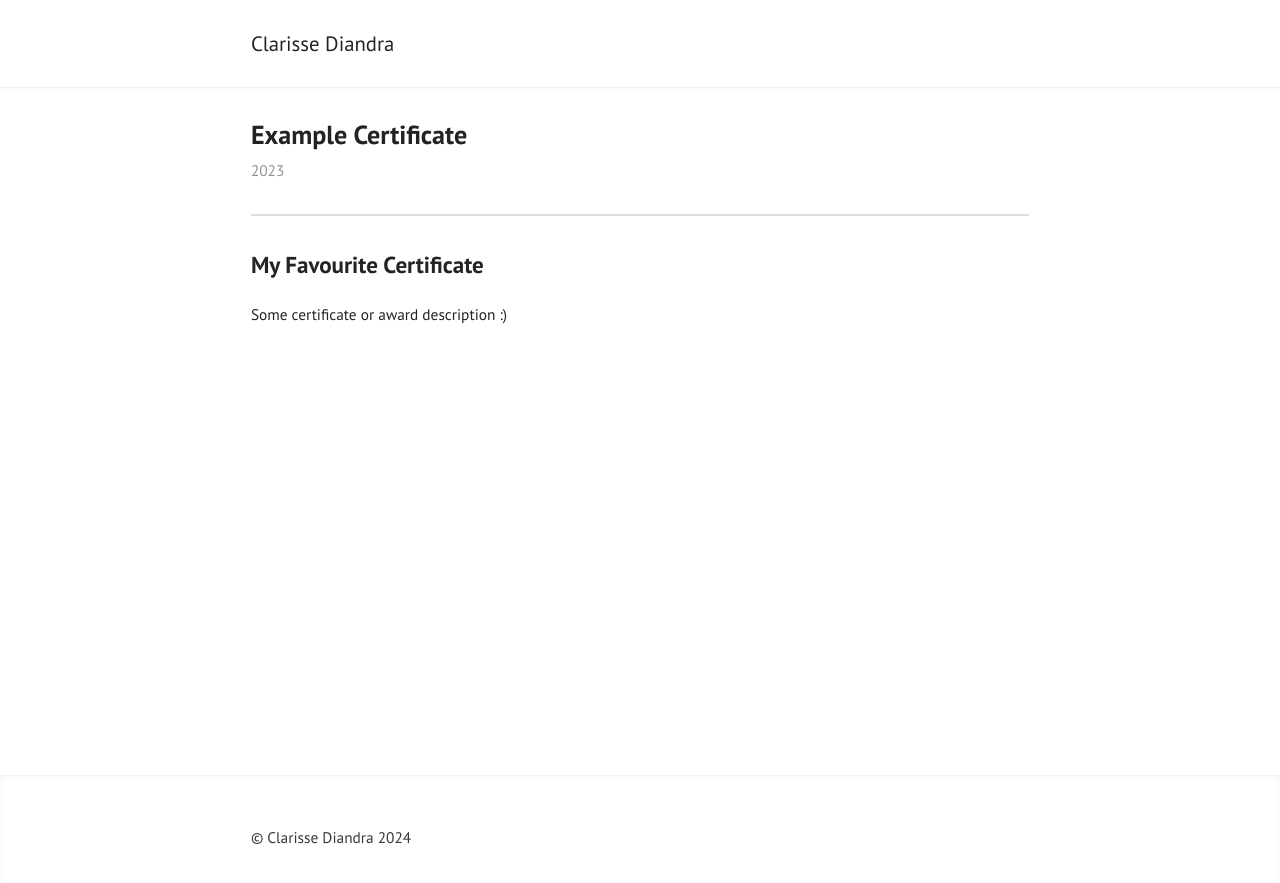
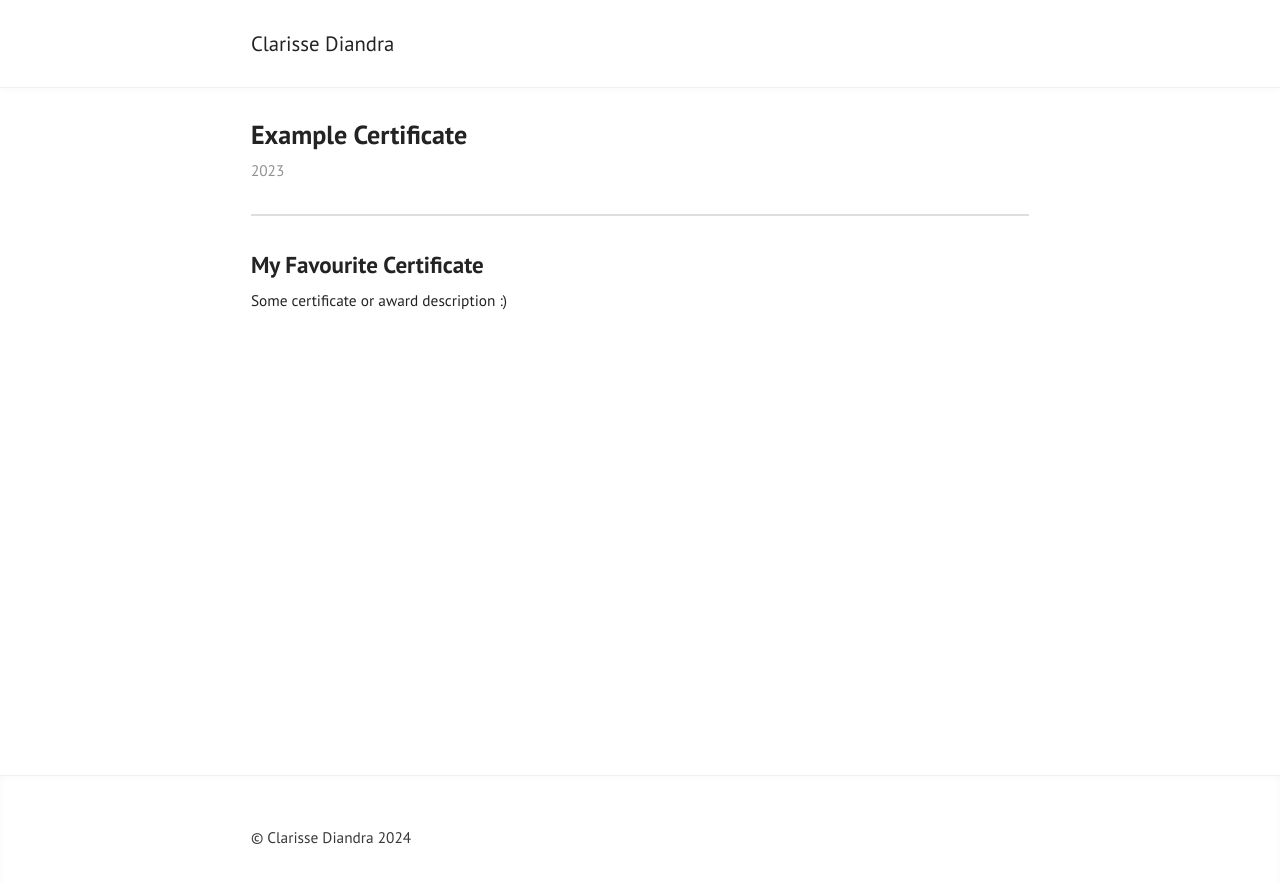
Before and after one commit to clarissediandra/clarissediandra.github.io, a Jekyll site: the page built from _posts/certificates/2023-12-01-nice-certificate.md, in a window 1280 px wide. Shown: the top 883 px of the page. Built offline with Jekyll 4.4.1, drawn with Linux system fonts in a browser that asks for light colours.

Commit message:
Heading spacing fix

```diff
--- a/assets/css/index.sass
+++ b/assets/css/index.sass
@@ -26,3 +26,11 @@ body > footer
   box-shadow: 0 0 .6em rgba($dark, 0.04) inset
   border-top: 1px solid reduce(14)
   opacity: .9
+
+article > h2
+  margin-top: 30px
+  margin-bottom: -10px
+
+article > h3
+  margin-top: 20px
+  margin-bottom: -10px
```
